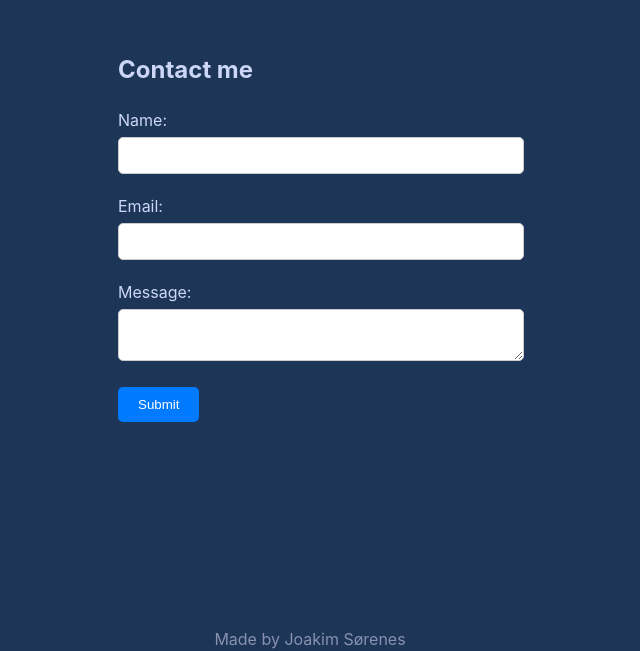
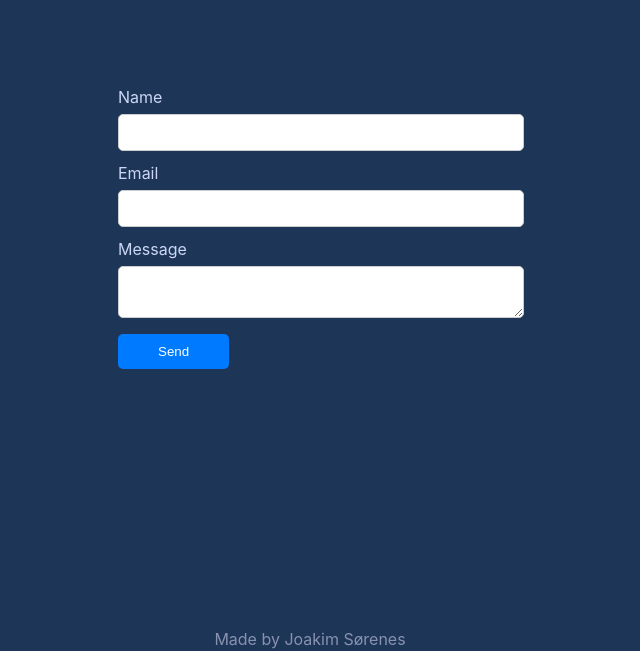
Before and after one commit to Devvy2/Portfolio, a React (Vite) app: page / in a window 1280 px wide. Shown: the part 4173-4824 px from the top of the page, without its empty margins (330-970 px from the left). Built offline with nearby package versions, Linux system fonts and the light colour scheme; the HTML template or start-up script is replaced by a standard one.

Commit message:
updated contact form

```diff
--- a/package.json
+++ b/package.json
@@ -10,6 +10,7 @@
     "preview": "vite preview"
   },
   "dependencies": {
+    "@emailjs/browser": "^3.11.0",
     "react": "^18.2.0",
     "react-dom": "^18.2.0",
     "react-router-dom": "^6.16.0",
--- a/src/App.jsx
+++ b/src/App.jsx
@@ -1,7 +1,7 @@
 import "./App.css";
 import { LayoutBase } from "./Layoutbase/Layoutbase";
 import { About } from "./Sections/About/About";
-import { ContactForm } from "./Sections/Contact/Contact";
+import { ContactUs } from "./Sections/Contact/Contact";
 import { HomeSection } from "./Sections/Home/Home";
 import { Pokedex } from "./Sections/Projects/Pokedex/Pokedex";
 import { TodoList } from "./Sections/Projects/Todolist/Todolist";
@@ -25,7 +25,7 @@
           <TodoList />
         </div>
         <div id="contact-form">
-          <ContactForm />
+          <ContactUs />
         </div>
       </LayoutBase>
     </div>
--- a/src/Sections/Contact/Contact.css
+++ b/src/Sections/Contact/Contact.css
@@ -34,19 +34,15 @@
   margin-bottom: 10px;
 }
 
-button {
+.contact-btn-send {
   background-color: #007bff;
   color: white;
   border: none;
-  padding: 10px 20px;
+  padding: 10px 40px;
   border-radius: 5px;
   cursor: pointer;
 }
 
-button:hover {
+.contact-btn-send:hover {
   background-color: #0056b3;
 }
-
-.contact-title {
-  color: #ccd6f6;
-}
--- a/src/Sections/Contact/Contact.jsx
+++ b/src/Sections/Contact/Contact.jsx
@@ -1,62 +1,41 @@
+import { useRef } from "react";
+import emailjs from "@emailjs/browser";
 import "./Contact.css";
-import { useState } from "react";
 
-export function ContactForm() {
-  const [formData, setFormData] = useState({
-    name: "",
-    email: "",
-    message: "",
-  });
+export const ContactUs = () => {
+  const form = useRef();
 
-  const handleChange = (e) => {
-    const { name, value } = e.target;
-    setFormData({ ...formData, [name]: value });
-  };
+  const sendEmail = (e) => {
+    e.preventDefault();
 
-  const handleSubmit = (e) => {
-    e.preventDefault();
+    emailjs
+      .sendForm(
+        "service_7hbqr9l",
+        "template_p2w1o8d",
+        form.current,
+        "MR95dPAd4FnNPW4e0"
+      )
+      .then(
+        (result) => {
+          console.log(result.text);
+        },
+        (error) => {
+          console.log(error.text);
+        }
+      );
   };
 
   return (
     <div className="contact-section">
-      <div className="contact-form">
-        <h2 className="contact-title">Contact me</h2>
-        <form onSubmit={handleSubmit}>
-          <div className="form-group">
-            <label htmlFor="name">Name:</label>
-            <input
-              type="text"
-              id="name"
-              name="name"
-              value={formData.name}
-              onChange={handleChange}
-              required
-            />
-          </div>
-          <div className="form-group">
-            <label htmlFor="email">Email:</label>
-            <input
-              type="email"
-              id="email"
-              name="email"
-              value={formData.email}
-              onChange={handleChange}
-              required
-            />
-          </div>
-          <div className="form-group">
-            <label htmlFor="message">Message:</label>
-            <textarea
-              id="message"
-              name="message"
-              value={formData.message}
-              onChange={handleChange}
-              required
-            ></textarea>
-          </div>
-          <button type="submit">Submit</button>
-        </form>
-      </div>
+      <form className="contact-form" ref={form} onSubmit={sendEmail}>
+        <label>Name</label>
+        <input type="text" name="user_name" />
+        <label>Email</label>
+        <input type="email" name="user_email" />
+        <label>Message</label>
+        <textarea name="message" />
+        <input className="contact-btn-send" type="submit" value="Send" />
+      </form>
     </div>
   );
-}
+};
```
Also changed, not shown: 1 other file (tests, documents, lock files or other folders).
